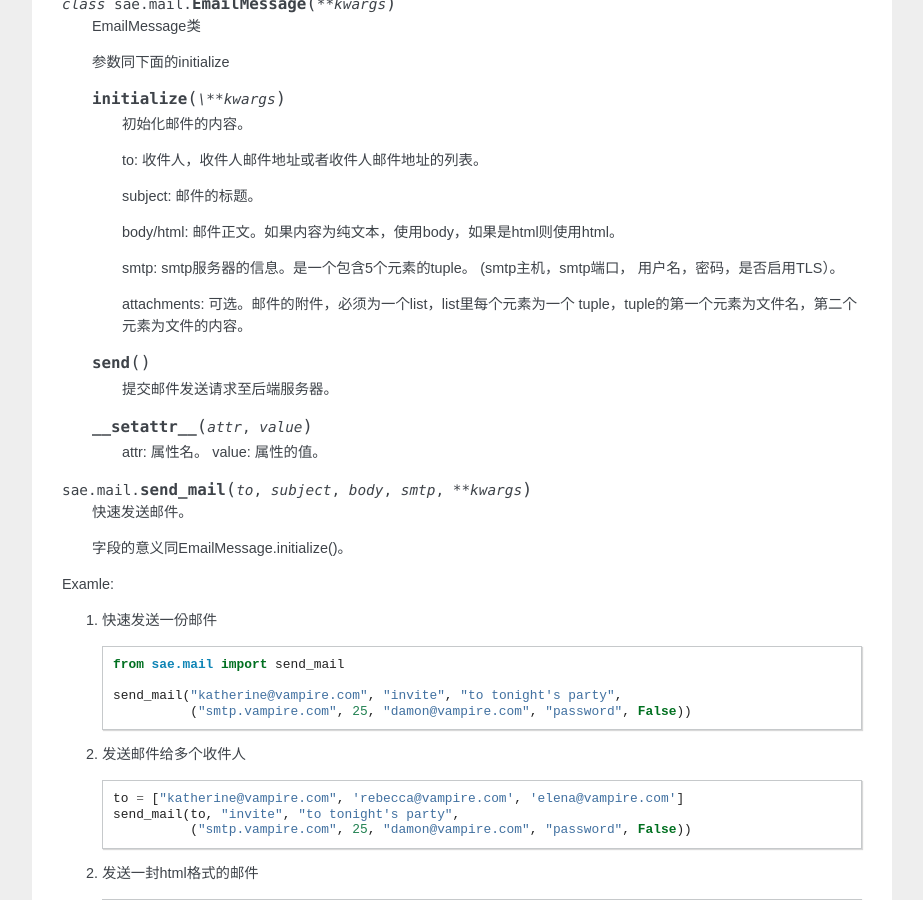
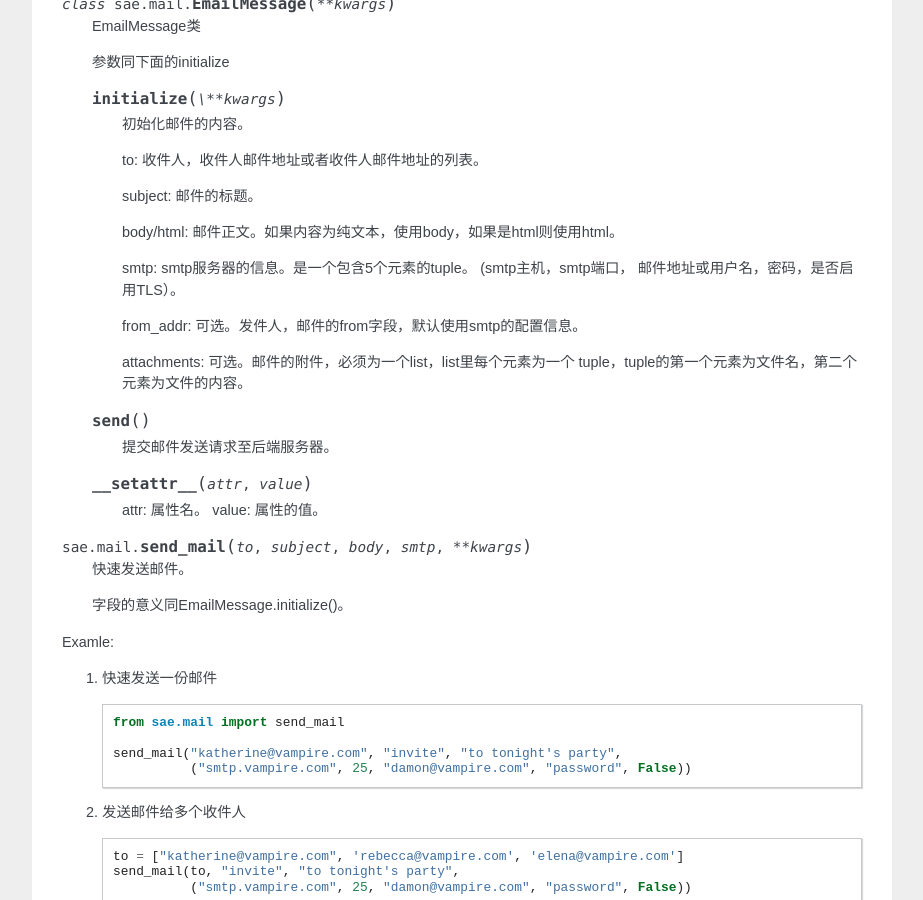
Before and after one commit to sinacloud/sae-python-dev-guide, a Sphinx documentation site: the page built from docs/service.rst, in a window 1280 px wide and 900 px high, scrolled down 4418 px. Shown: the whole window, without its empty margins (198-1121 px from the left). Built offline with Sphinx 7.4.7, drawn with Linux system fonts in a browser that asks for light colours.

Commit message:
Update sae.mail doc

```diff
--- a/docs/service.rst
+++ b/docs/service.rst
@@ -270,7 +270,9 @@ Mail是SAE为开发者提供的邮件发送服务，用来异步发送标准SMTP
         body/html: 邮件正文。如果内容为纯文本，使用body，如果是html则使用html。
 
         smtp: smtp服务器的信息。是一个包含5个元素的tuple。
-        (smtp主机，smtp端口， 用户名，密码，是否启用TLS）。
+        (smtp主机，smtp端口， 邮件地址或用户名，密码，是否启用TLS）。
+
+        from_addr: 可选。发件人，邮件的from字段，默认使用smtp的配置信息。
 
         attachments: 可选。邮件的附件，必须为一个list，list里每个元素为一个
         tuple，tuple的第一个元素为文件名，第二个元素为文件的内容。
```
